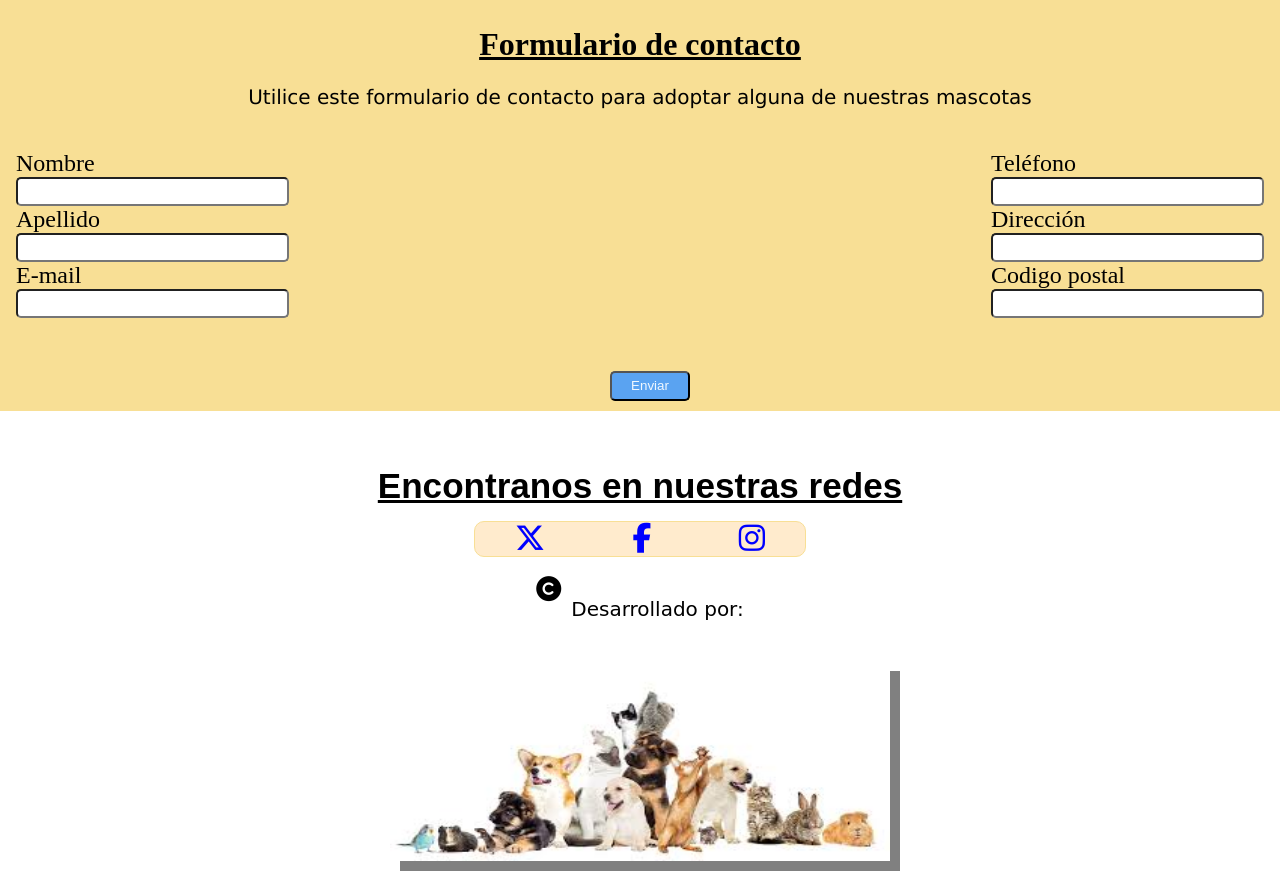
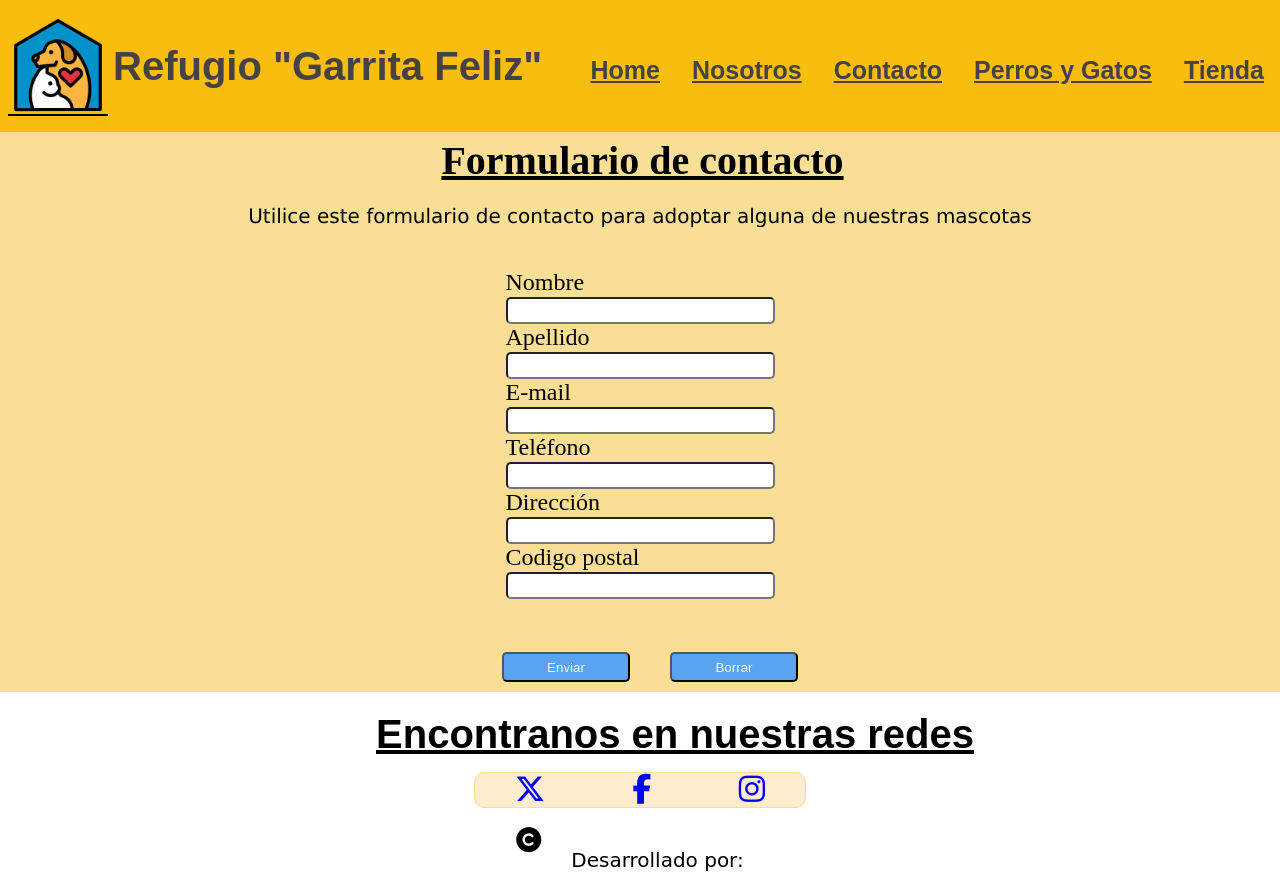
Before and after one commit to wally3340/web-adopciones, a plain HTML site: page contacto.html in a window 1280 px wide. Shown: the top 895 px of the page. Drawn offline with Linux system fonts and the light colour scheme.

Commit message:
modificaciones finales al formulario, correccion de estilo y animacion

```diff
--- a/contacto.html
+++ b/contacto.html
@@ -8,7 +8,7 @@
   <link rel="shortcut icon" href="imagenes/icono.png" type="image/x-icon">
   <script src="https://kit.fontawesome.com/bc1a01dde7.js" crossorigin="anonymous"></script>
   <!--estilo de css-->
-  <!--<link rel="stylesheet" href="style/style.css">-->
+  <link rel="stylesheet" href="style/style.css">
 
   <link rel="stylesheet" href="style/stylecontact.css">
 
@@ -18,6 +18,27 @@
 </head>
 
 <body>
+  <nav class="navbar">
+
+    <div class="brand-title">
+      <img id="logo" src="imagenes/icono.png" alt="icono">
+      <h1>Refugio "Garrita Feliz"</h1>
+    </div>
+    <a href="#" class="toggle-button">
+      <span class="bar"></span>
+      <span class="bar"></span>
+      <span class="bar"></span>
+    </a>
+    <div class="navbar-links">
+      <ul>
+        <li><a href="index.html" target="_blank">Home</a></li>
+        <li><a href="nosotros.html" target="_blank">Nosotros</a></li>
+        <li><a href="contacto.html" target="_blank">Contacto</a></li>
+        <li><a href="perrosygatos.html" target="_blank">Perros y Gatos</a></li>
+        <li><a href="tienda.html" target="_blank">Tienda</a></li>
+      </ul>
+    </div>
+  </nav>
   <div class="titulo-perros ">
     <h1>Formulario de contacto</h1>
     <p>Utilice este formulario de contacto para adoptar alguna de nuestras mascotas</p>
@@ -44,11 +65,15 @@
 
 
   </form>
-  <div class="btn"><input type="button" value="Enviar" id="boton"></div>
+  <div class="botones">
+    <div class="btn"><input type="button" value="Enviar" id="boton"></div>
+    <div class="btn"><input type="reset" value="Borrar" id="boton2"></div>
+  </div>
+
 
   </div>
   <footer></footer>
-
+  <script src="script.js"></script>
   <script src="script2.js"></script>
 </body>
 
--- a/style/nosotros.css
+++ b/style/nosotros.css
@@ -22,14 +22,14 @@
 }
 
 .tit {
-    font-size: 30px;
+    font-size: 40px;
     font-weight: bold;
     color: rgb(80, 10, 10);
 
 }
 
 .reseña {
-    font-size: 15px;
+    font-size: 25px;
 }
 
 .equipos {
--- a/style/style.css
+++ b/style/style.css
@@ -28,6 +28,7 @@ body {
     align-items: center;
     background-color: #f9bd0e;
     color: #454242;
+    font-family: 'Monserrat', sans-serif;
 }
 
 .brand-title {
@@ -37,6 +38,11 @@ body {
     margin-top: 1rem;
     align-items: center;
 }
+.animate__bounceInLeft{
+    animation: bounce;
+    animation-duration: 3s;
+}
+
 
 h1 {
     font-size: 40px;
@@ -134,20 +140,22 @@ main{
     flex-direction: column;
     justify-content: center;
     align-items: center;
-    max-width: 800px;
+    /* max-width: 800px;  */
 }
 h3{
     margin-left: 70px;
+    font-size: 40px;
 }
 
 
 .historia1, .historia2, .historia3{
-    margin-left: 20px;
+    margin-left: 20vh;
     display: flex;
     flex-direction: column;
     justify-content: center;
     align-items: center;
     margin-bottom: 10px;
+    margin-right: 20vh;
 
 }
 .historia1 img, .historia2 img, .historia3 img{
@@ -170,6 +178,7 @@ h3{
 
 p{
     padding: 20px;
+    font-size:25px ;
 }
 /*estilo del titulo y botones*/
 header {
--- a/style/stylecontact.css
+++ b/style/stylecontact.css
@@ -32,12 +32,15 @@ p {
 
 /*estilos del formulario*/
 form {
+
     background-color: #f8df95;
     display:flex;
-    flex-direction: row;
-    justify-content: space-between;
+    flex-direction: column;
+    justify-content: center;
+    align-items: center;
     padding:1rem;
     font-size: x-large;
+
 
 
 
@@ -51,10 +54,17 @@ form {
     background-color: #f8df95;
     padding: 10px;
 }
+.botones{
+    display: flex;
+    flex-direction: row;
+    justify-content: center;
+    align-items: center;
+    background-color: #f8df95;
+}
 
-#boton {
+#boton, #boton2{
 
-    width: 5rem;
+    width: 8rem;
     height: 30px;
     margin-left: 20px;
     background-color: rgb(90, 163, 241);
@@ -62,7 +72,7 @@ form {
     border-radius: 5px;
 }
 
-#boton:hover {
+#boton:hover,#boton2:hover {
     cursor: pointer;
     transform: scale(1.13);
 
@@ -71,6 +81,8 @@ form {
 form input {
     font-size: 20px;
     border-radius: 5px;
+    max-width: 30rem;
+
 }
 
 
@@ -176,7 +188,7 @@ h3 {
         font-size: 20px;
     }
     input{
-        max-width: 90%;
+        max-width: 40%;
     }
     .footer{
         max-width: 50%;
```
Also changed, not shown: index.html (+7 -1 lines), perrosygatos.html (+4 -0 lines).
